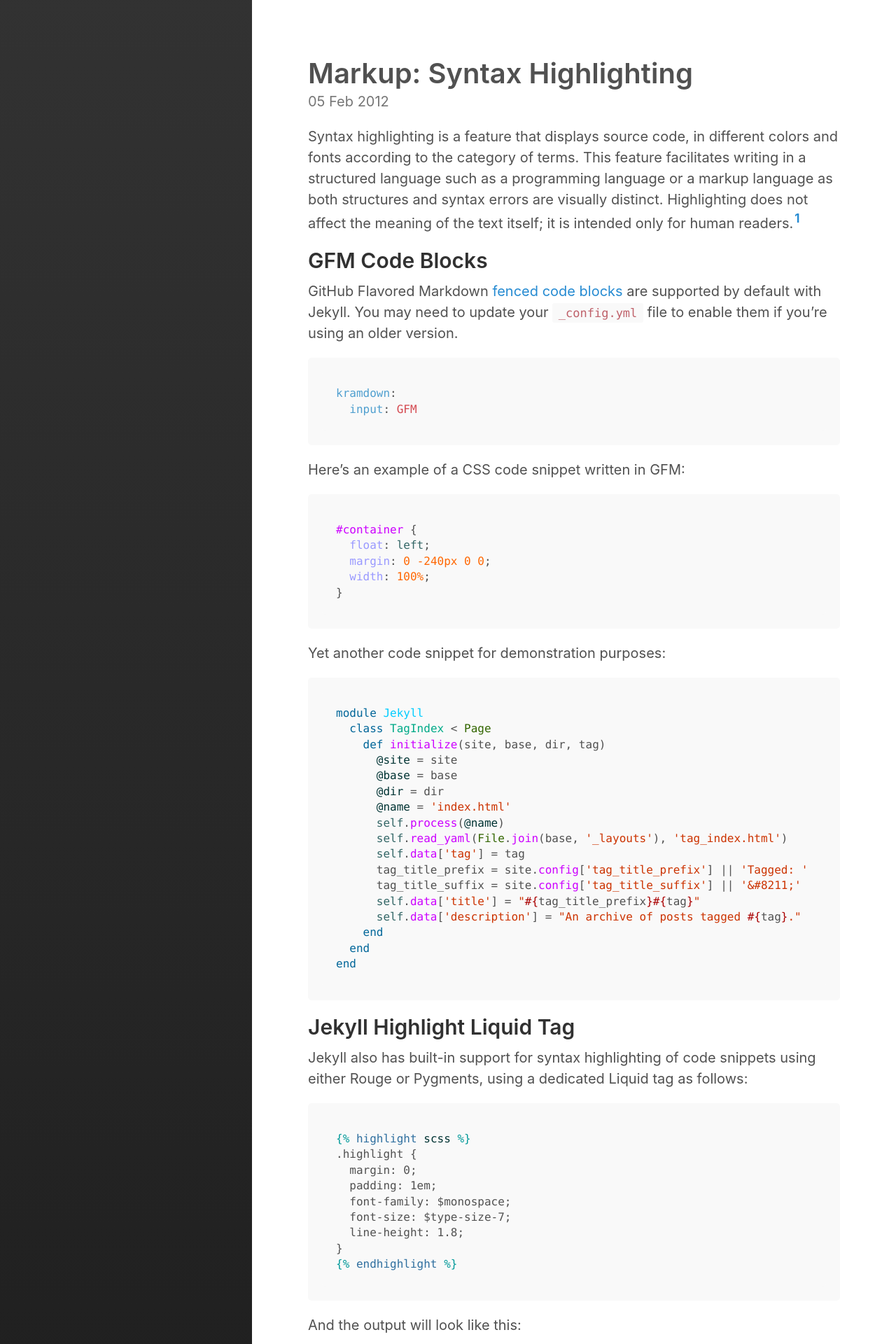
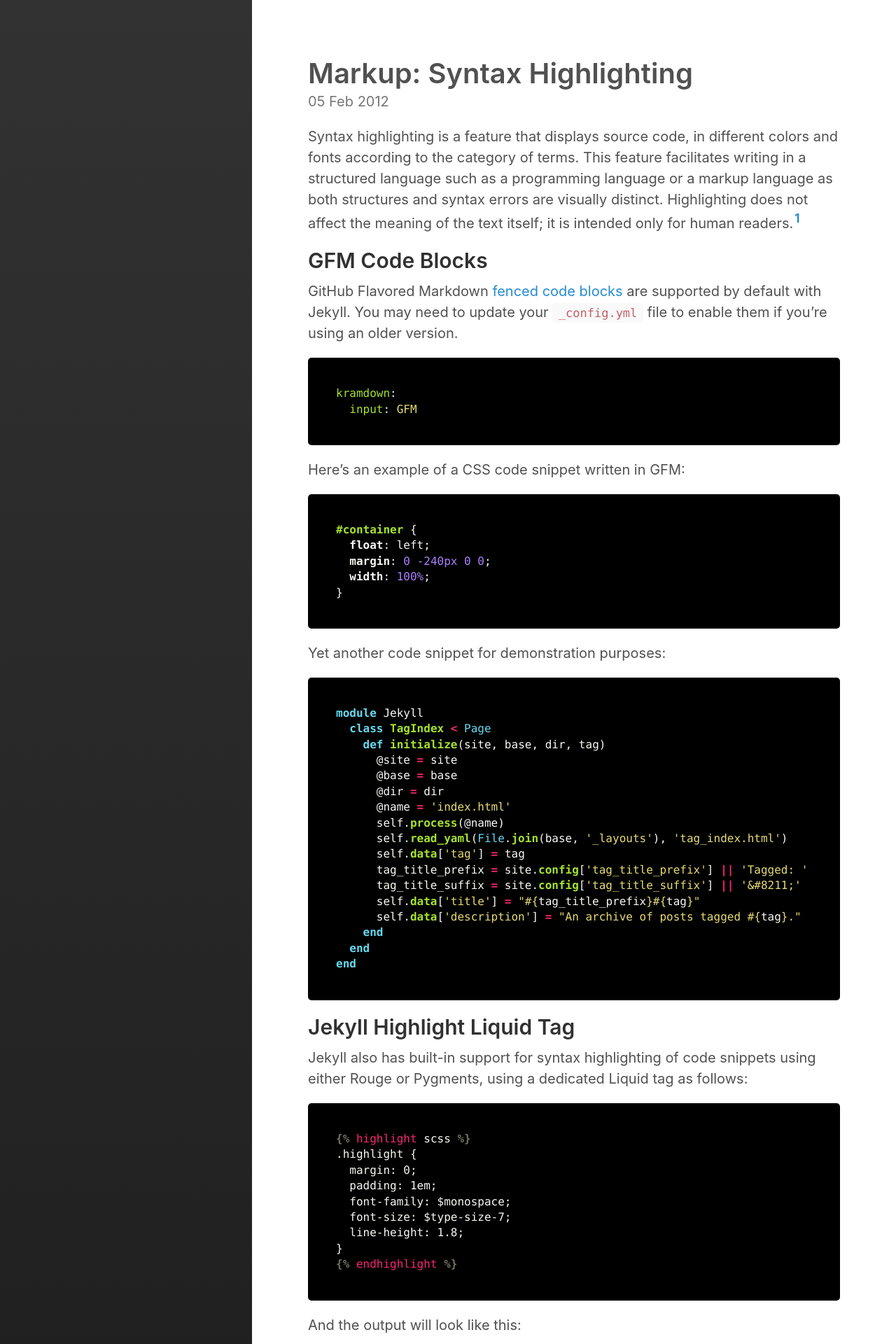
Before and after one commit to mirinae312/hydeout_j, a Jekyll site: the page built from _posts/2012-02-05-markup-syntax-highlighting.md, in a window 1280 px wide. Shown: the top 1920 px of the page at 70% size. Built offline with Jekyll 4.4.1, drawn with Linux system fonts in a browser that asks for light colours.

Commit message:
style 수정 #1 - code style에 monokai style 적용

```diff
--- a/_includes/head.html
+++ b/_includes/head.html
@@ -27,4 +27,7 @@
   <link rel="alternate" type="application/rss+xml" title="RSS" href="/{{ site.feed.path | default: 'feed.xml' }}" />
 
   {% include custom-head.html %}
+
+  <!-- syntax -->
+  <link rel="stylesheet" href="{{ site.baseurl }}/assets/css/syntax.css" />
 </head>
--- a/_sass/hydeout/_code.scss
+++ b/_sass/hydeout/_code.scss
@@ -34,7 +34,7 @@ pre code {
   margin-bottom: 1rem;
   font-size: .8rem;
   line-height: 1.4;
-  background-color: #f9f9f9;
+  //background-color: #f9f9f9;
   border-radius: .25rem;
 
   pre {
--- /dev/null
+++ b/assets/css/syntax.css
@@ -0,0 +1,210 @@
+.highlight table td { padding: 5px; }
+.highlight table pre { margin: 0; }
+.highlight .c, .highlight .cd {
+  color: #75715e;
+  font-style: italic;
+}
+.highlight .cm {
+  color: #75715e;
+  font-style: italic;
+}
+.highlight .c1 {
+  color: #75715e;
+  font-style: italic;
+}
+.highlight .cp {
+  color: #75715e;
+  font-weight: bold;
+}
+.highlight .cs {
+  color: #75715e;
+  font-weight: bold;
+  font-style: italic;
+}
+.highlight .err {
+  color: #960050;
+  background-color: #1e0010;
+}
+.highlight .gi {
+  color: #ffffff;
+  background-color: #324932;
+}
+.highlight .gd {
+  color: #ffffff;
+  background-color: #493131;
+}
+.highlight .ge {
+  color: #000000;
+  font-style: italic;
+}
+.highlight .gr {
+  color: #aa0000;
+}
+.highlight .gt {
+  color: #aa0000;
+}
+.highlight .gh {
+  color: #999999;
+}
+.highlight .go {
+  color: #888888;
+}
+.highlight .gp {
+  color: #555555;
+}
+.highlight .gs {
+  font-weight: bold;
+}
+.highlight .gu {
+  color: #aaaaaa;
+}
+.highlight .k, .highlight .kv {
+  color: #66d9ef;
+  font-weight: bold;
+}
+.highlight .kc {
+  color: #66d9ef;
+  font-weight: bold;
+}
+.highlight .kd {
+  color: #66d9ef;
+  font-weight: bold;
+}
+.highlight .kp {
+  color: #66d9ef;
+  font-weight: bold;
+}
+.highlight .kr {
+  color: #66d9ef;
+  font-weight: bold;
+}
+.highlight .kt {
+  color: #66d9ef;
+  font-weight: bold;
+}
+.highlight .kn {
+  color: #f92672;
+  font-weight: bold;
+}
+.highlight .ow {
+  color: #f92672;
+  font-weight: bold;
+}
+.highlight .o {
+  color: #f92672;
+  font-weight: bold;
+}
+.highlight .mf {
+  color: #ae81ff;
+}
+.highlight .mh {
+  color: #ae81ff;
+}
+.highlight .il {
+  color: #ae81ff;
+}
+.highlight .mi {
+  color: #ae81ff;
+}
+.highlight .mo {
+  color: #ae81ff;
+}
+.highlight .m, .highlight .mb, .highlight .mx {
+  color: #ae81ff;
+}
+.highlight .se {
+  color: #ae81ff;
+}
+.highlight .sb {
+  color: #e6db74;
+}
+.highlight .sc {
+  color: #e6db74;
+}
+.highlight .sd {
+  color: #e6db74;
+}
+.highlight .s2 {
+  color: #e6db74;
+}
+.highlight .sh {
+  color: #e6db74;
+}
+.highlight .si {
+  color: #e6db74;
+}
+.highlight .sx {
+  color: #e6db74;
+}
+.highlight .sr {
+  color: #e6db74;
+}
+.highlight .s1 {
+  color: #e6db74;
+}
+.highlight .ss {
+  color: #e6db74;
+}
+.highlight .s {
+  color: #e6db74;
+}
+.highlight .na {
+  color: #a6e22e;
+}
+.highlight .nc {
+  color: #a6e22e;
+  font-weight: bold;
+}
+.highlight .nd {
+  color: #a6e22e;
+  font-weight: bold;
+}
+.highlight .ne {
+  color: #a6e22e;
+  font-weight: bold;
+}
+.highlight .nf {
+  color: #a6e22e;
+  font-weight: bold;
+}
+.highlight .no {
+  color: #66d9ef;
+}
+.highlight .bp {
+  color: #f8f8f2;
+}
+.highlight .nb {
+  color: #f8f8f2;
+}
+.highlight .ni {
+  color: #f8f8f2;
+}
+.highlight .nn {
+  color: #f8f8f2;
+}
+.highlight .vc {
+  color: #f8f8f2;
+}
+.highlight .vg {
+  color: #f8f8f2;
+}
+.highlight .vi {
+  color: #f8f8f2;
+}
+.highlight .nv {
+  color: #f8f8f2;
+}
+.highlight .w {
+  color: #f8f8f2;
+}
+.highlight .nl {
+  color: #f8f8f2;
+  font-weight: bold;
+}
+.highlight .nt {
+  color: #f92672;
+}
+.highlight {
+  color: #f8f8f2;
+  background-color: #000000;
+}
```
